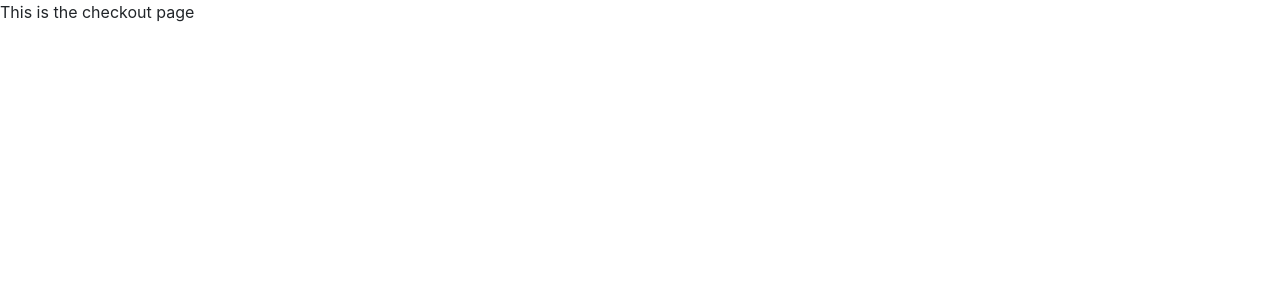
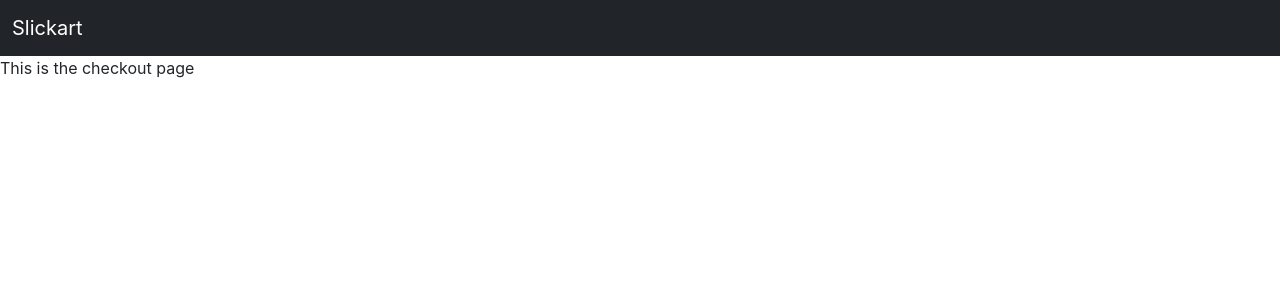
Before and after one commit to Auleen/Slickart, a React (Create React App) app: page /Checkout in a window 1280 px wide. Shown: the top 300 px of the page. Built offline with nearby package versions, Linux system fonts and the light colour scheme.

Commit message:
Added Routes

```diff
--- a/src/App.js
+++ b/src/App.js
@@ -1,5 +1,11 @@
 import "./App.css";
-import { Route, Routes, BrowserRouter as Router } from "react-router-dom";
+import {
+  Route,
+  Routes,
+  BrowserRouter as Router,
+  useNavigate,
+  useLocation,
+} from "react-router-dom";
 import Navbar from "./Components/Navbar";
 import ProductList from "./Components/ProductList";
 import Footer from "./Components/Footer.js";
@@ -100,7 +106,8 @@ export default function App() {
             path="/Checkout"
             element={
               <>
-                <Checkout />
+                <Navbar />
+                <Checkout total={total} />
               </>
             }
           />
```
